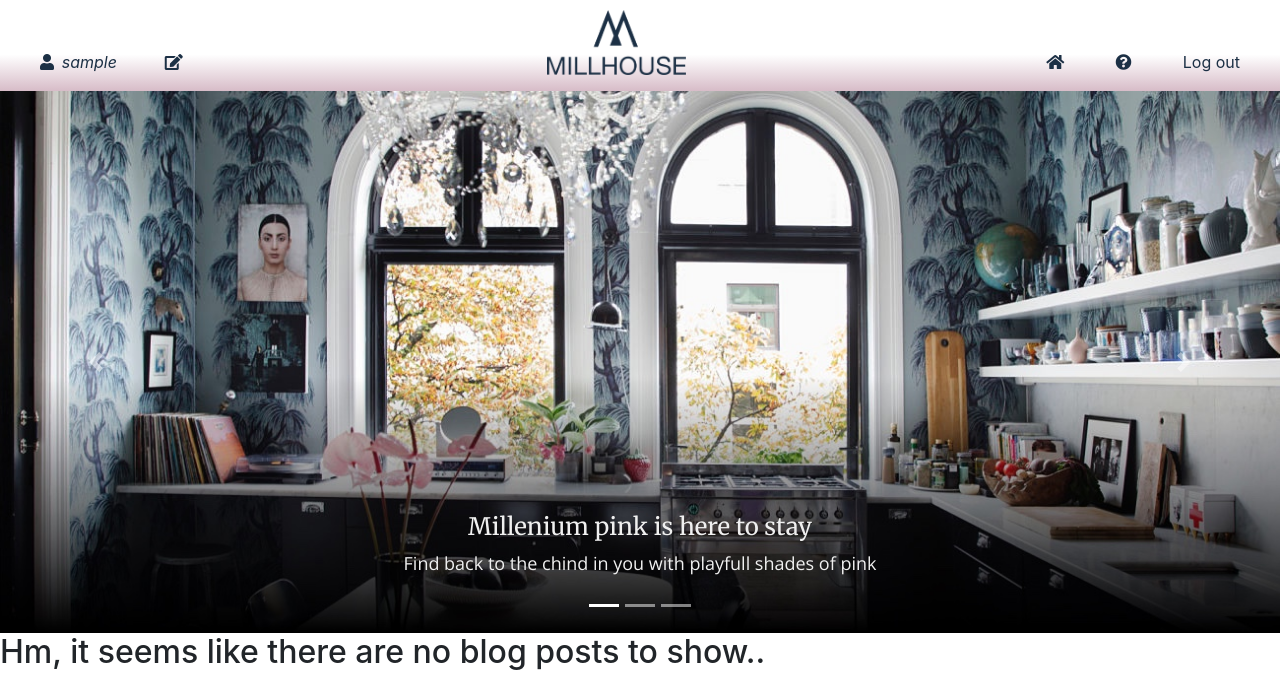
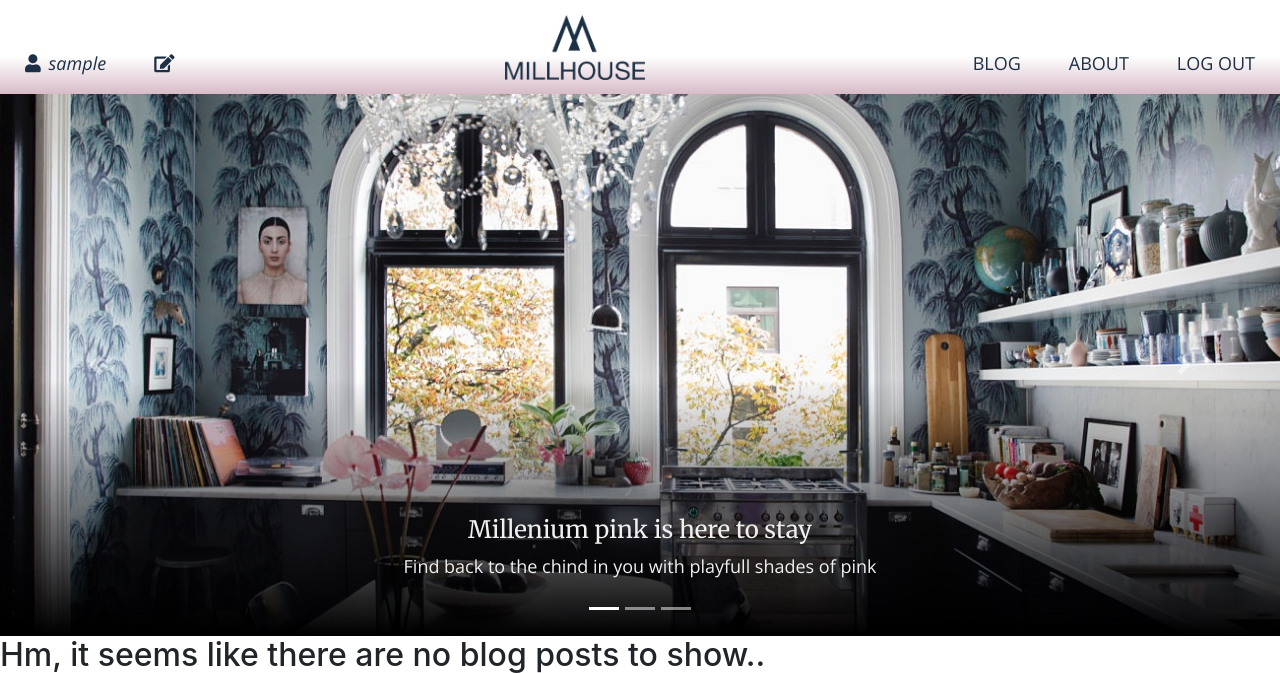
Before and after one commit to upbeatPigeons/Millhouse, a PHP site: page /views/home_page.php in a window 1280 px wide. Shown: the top 673 px of the page. Run offline with PHP 8.4, Linux system fonts and the light colour scheme; the visitor is signed in with stand-in values (Sample User, id 1); data that the repository does not hold is empty; style sheets or scripts are compiled from the project's sources; some libraries are stand-ins or nearby versions.

Commit message:
Fixes uppercase and symbol sync, desktop logo still off-center

```diff
--- a/includes/nav-bar.php
+++ b/includes/nav-bar.php
@@ -2,9 +2,20 @@
 
   <?php if(strpos($path, "login_page") === false) { ?>
 
-    <nav class="navbar navbar-expand-lg navbar-light">
+    <nav class="navbar navbar-expand-lg navbar-light row">
+      <div class="navbar_logo d-block d-lg-none col-12">
+      <?php if (isset($_SESSION["username"])) { ?>
+        <a class="navbar-brand" href="../views/home_page.php">
+      <?php } else { ?>
+        <a class="navbar-brand" href="../views/login_page.php">
+      <?php } ?>
+          <div class="collapsed_logo img-fluid d-block d-lg-none">
+            <img src="../images/Logo%20Shape.svg" alt="Logo">
+          </div>
+        </a>
+      </div>
 
-      <button class="navbar-toggler" type="button" data-toggle="collapse" data-target="#navbarSupportedContent" aria-controls="navbarSupportedContent" aria-expanded="false" aria-label="Toggle navigation">
+      <button class="navbar-toggler row" type="button" data-toggle="collapse" data-target="#navbarSupportedContent" aria-controls="navbarSupportedContent" aria-expanded="false" aria-label="Toggle navigation">
         <span class="navbar-toggler-icon"></span>
       </button>
 
@@ -13,7 +24,7 @@
         <div class="logged_in_text">
           <ul class="navbar-nav navbar-center">
             <li class="nav-item">
-              <p class="nav-link font-italic">
+              <p class="nav-link content font-italic">
                 <?php if (isset($_SESSION["username"])) { ?>
 
                   <i class='fas fa-user'></i>
@@ -27,30 +38,31 @@
 
               <!-- Check if the user is an admin -->
               <?php if ($_SESSION["admin"] == 1){ ?>
-                  <a class="nav-link" href="../views/create_post_page.php">
+                  <a class="nav-link content" href="../views/create_post_page.php">
                     <i class="fas fa-edit"></i>
-                    <p class="d-inline d-lg-none">Create post</p>
+                    <p class="d-inline d-lg-none">CREATE POST</p>
                   </a>
               <?php } ?>
 
             </li>
           </ul>
         </div>
-        <div class="navbar_logo">
+
+        <div class="navbar_logo d-none d-lg-block">
         <?php if (isset($_SESSION["username"])) { ?>
           <a class="navbar-brand" href="../views/home_page.php">
         <?php } else { ?>
           <a class="navbar-brand" href="../views/login_page.php">
         <?php } ?>
 
-            <img class="img-fluid d-none d-lg-block" src="../images/logo_dark.png" alt="Logo">
+            <img class="img-fluid" src="../images/logo_dark.png" alt="Logo">
 
             <div class="collapsed_logo img-fluid d-block d-lg-none">
               <img src="../images/Logo%20Shape.svg" alt="Logo">
             </div>
-
           </a>
         </div>
+
         <div class="navbar_list">
 
           <ul class="navbar-nav navbar-center">
@@ -58,21 +70,21 @@
             <?php if (isset($_SESSION["username"])) { ?>
 
               <li class="nav-item">
-                <a class="nav-link" href="../views/home_page.php"><i class="fas fa-home"></i><p class="d-inline d-lg-none">Blog</p></a>
+                <a class="nav-link content" href="../views/home_page.php"><i class="fas fa-home d-inline d-lg-none"></i>BLOG</a>
               </li>
 
               <li class="nav-item">
-                <a class="nav-link" href="../views/about_page.php"><i class="fas fa-question-circle"></i><p class="d-inline d-lg-none">About</p></a>
+                <a class="nav-link content" href="../views/about_page.php"><i class="fas fa-question-circle d-inline d-lg-none"></i>ABOUT</a>
               </li>
 
               <li class="nav-item">
-                <a class="nav-link" href="../includes/logout.php"><i class="fas fa-door-open d-inline d-lg-none"></i>Log out</a>
+                <a class="nav-link content" href="../includes/logout.php"><i class="fas fa-door-open d-inline d-lg-none"></i>LOG OUT</a>
               </li>
 
             <?php } else { ?>
 
               <li class="nav-item">
-                <a class="nav-link" href="../views/login_page.php?action=login">Sign in</a>
+                <a class="nav-link content" href="../views/login_page.php?action=login">SIGN IN</a>
               </li>
 
             <?php } ?>
--- a/sass/components/_nav.scss
+++ b/sass/components/_nav.scss
@@ -10,6 +10,7 @@
 
   .navbar_logo{
     background-color: transparent;
+    text-align: center;
     .navbar-brand{
       margin-right: 0;
       padding: 0;
```
